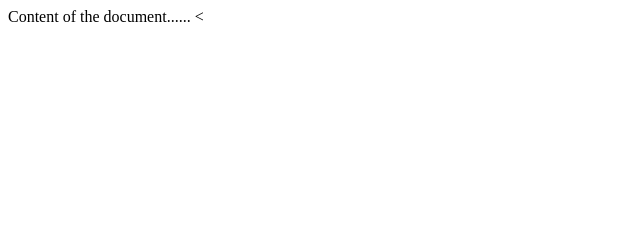
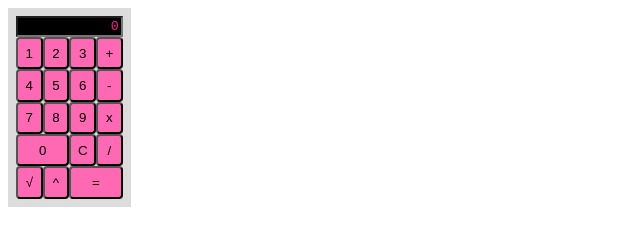
Before and after one commit to ChasadyGraham/calculator, a plain HTML site: page index.html in a window 1280 px wide. Shown: the whole page, without its empty margins (0-640 px from the left). Drawn offline with Linux system fonts and the light colour scheme.

Commit message:
starting to look like a calculator

```diff
--- a/index.html
+++ b/index.html
@@ -2,12 +2,49 @@
 <html lang="en">
 <head>
 <meta charset="UTF-8">
-<title>calculator</title>
+<link rel="stylesheet" href="style.css">
+	<title>calculator</title>
 </head>
 
 <body>
-Content of the document......
-<
+
+<div id="calculator">
+    <input type="text" id="display" value="0"/>
+
+    <div class="row">
+     <input type="button" value="1" class="number" />
+     <input type="button" value="2" class="number" />
+     <input type="button" value="3" class="number" />
+     <input type="button" value="+" class="operation" />
+    </div>
+
+    <div class="row">
+      <input type="button" value="4" class="number" />
+      <input type="button" value="5" class="number" />
+      <input type="button" value="6" class="number" />
+      <input type="button" value="-" class="operation" />
+    </div>
+
+    <div class="row">
+      <input type="button" value="7" class="number" />
+      <input type="button" value="8" class="number" />
+      <input type="button" value="9" class="number" />
+      <input type="button" value="x" class="operation" />
+    </div>
+
+    <div class="row">
+      <input type="button" value="0" class="number wide" />
+      <input type="button" value="C" class="operation clear"/>
+      <input type="button" value="/" class="operation" />
+    </div>
+
+    <div class="row">
+      <input type="button" value="&radic;" class="operation" />
+      <input type="button" value="^" class="operation" />
+      <input type="button" value="=" class="operation wide" />
+    </div>
+  </div>
+	<link rel="stylesheet" href="script.js" />
 	</body>
 
 </html>
--- a/script.js
+++ b/script.js
@@ -0,0 +1,38 @@
+
+var calculationTotal = 0,
+          currentNumber ="",// just string of number being punched in
+          currentOperation = "";
+       //this is shosing the var the adding a listener for a click bthat is function //
+    $("#calculator .number").on("click", function() {
+      //this caputure the number the value of what ever the number that is clcked  this stands for the number that is clicked (the number that is being pressed on the calculator one digit at a time ) //
+			let value = $(this).value();
+     //it build a number  concat does not create a perminent change must add the value = value to to store perminent #
+			//the first part sets the sequence of numbers(concat adds multiple digits) then stores it in the current number
+			currentnumeber = currentNumber.concat(value);
+
+			$("#calculator #display").value(parseInt(currentNumber));
+    });
+
+    $("#calculator .operation").on("click", function() {
+//this caputure the number the value of what ever the number that is clcked  this stands for the number that is clicked //
+      let operation = $(this).value();
+
+      // Special behaviors for clear and equals
+      if (operations === "C") {
+
+        caculationTotal = 0;
+        currentNumber = "";
+        currentOperation = "";
+        $("#display").value("0");
+
+      }else if(operations === "=") {
+
+        // Check to see what currentOperation is and
+        // apply that to parseInt(currentNumber) and the calculationTotal
+
+      }else{
+
+        currentOperation = operation;
+
+      }
+    });
--- a/style.css
+++ b/style.css
@@ -0,0 +1,60 @@
+
+/* so it creates the the boder and the padding all in one for the whole box or calulator(it does the mathe of the padding inside the box for u)*/
+* {
+  box-sizing: border-box;
+}
+
+#calculator {
+  background: #DCDCDC;
+  float:left;
+  padding:.5em;
+}
+
+#calculator #display {
+  width:8em;
+  font-family: monospace;
+  text-align:right;
+	background-color: black;
+	color: #FF1493;
+
+}
+
+#calculator .number,
+#calculator .operation {
+ background: #FF69B4;
+    border: .02;
+    border-radius: 4px;
+border-width: .2em;
+	color: black;
+    padding: .5em;
+    text-align:center;
+	width:2em;
+  float:left;
+}
+
+#calculator .row {
+  clear:left;
+}
+
+#calculator .wide {
+  width:4em;
+}
+
+
+
+
+
+
+/*
+  #calculator .operation {
+    background: #FF69B4;
+    border: none;
+    border-radius: 4px;
+    color: black;
+    padding: .5em;
+    text-align:center;
+  }
+
+  #calculator .operation {
+    background:  #FF1493;
+  }
```
